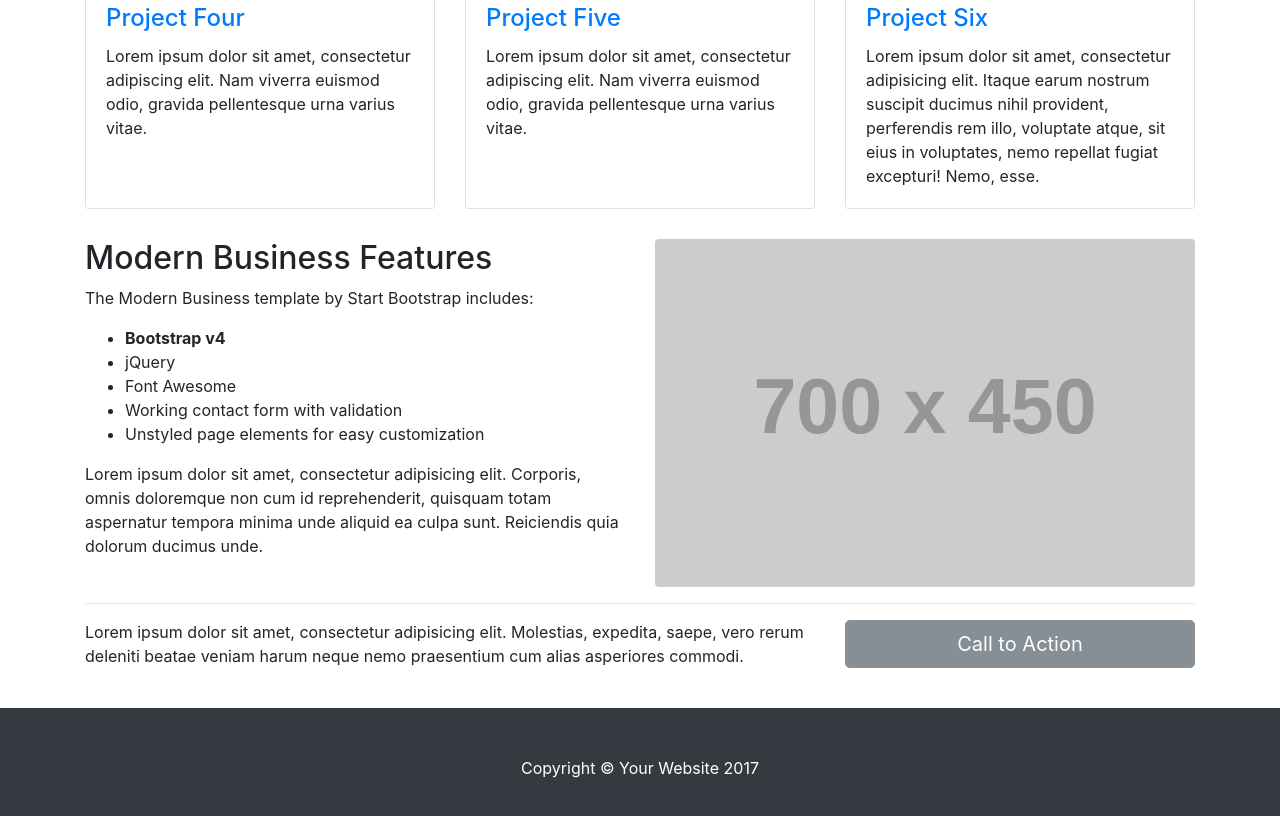
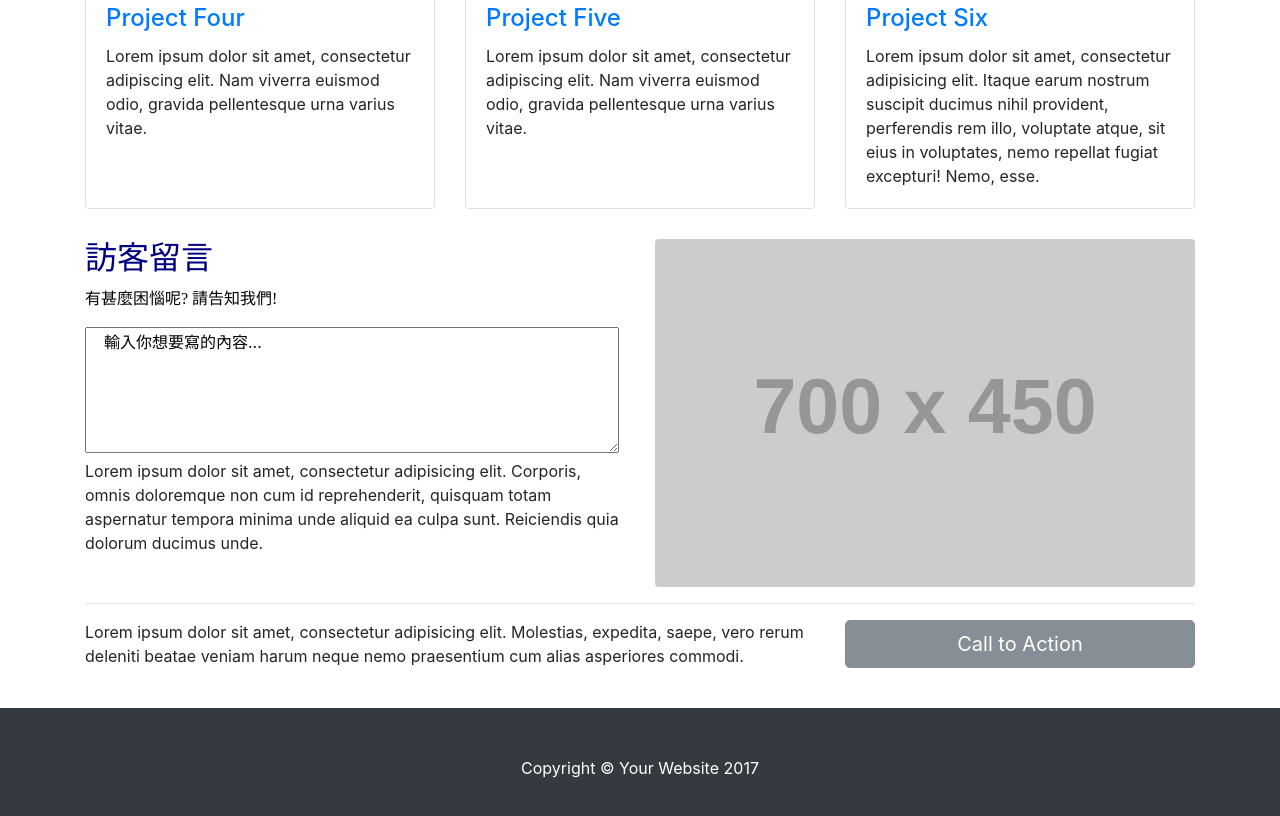
Before and after one commit to laravel-dojo/bootstrap01, a website: page index.html in a window 1280 px wide. Shown: the part 1789-2605 px from the top of the page. Drawn offline with Linux system fonts and the light colour scheme; placeholder pictures from the web are drawn by us.

Commit message:
訪客留言

```diff
--- a/index.html
+++ b/index.html
@@ -237,17 +237,11 @@
       <!-- Features Section -->
       <div class="row">
         <div class="col-lg-6">
-          <h2>Modern Business Features</h2>
-          <p>The Modern Business template by Start Bootstrap includes:</p>
-          <ul>
-            <li>
-              <strong>Bootstrap v4</strong>
-            </li>
-            <li>jQuery</li>
-            <li>Font Awesome</li>
-            <li>Working contact form with validation</li>
-            <li>Unstyled page elements for easy customization</li>
-          </ul>
+          <h2><font color="navy" face="標楷體">訪客留言</font></h2>
+          <p><font color="black" face="標楷體">有甚麼困惱呢? 請告知我們!</font></p>
+          <textarea cols="50" rows="5">
+　輸入你想要寫的內容...
+</textarea>
           <p>Lorem ipsum dolor sit amet, consectetur adipisicing elit. Corporis, omnis doloremque non cum id reprehenderit, quisquam totam aspernatur tempora minima unde aliquid ea culpa sunt. Reiciendis quia dolorum ducimus unde.</p>
         </div>
         <div class="col-lg-6">
```
